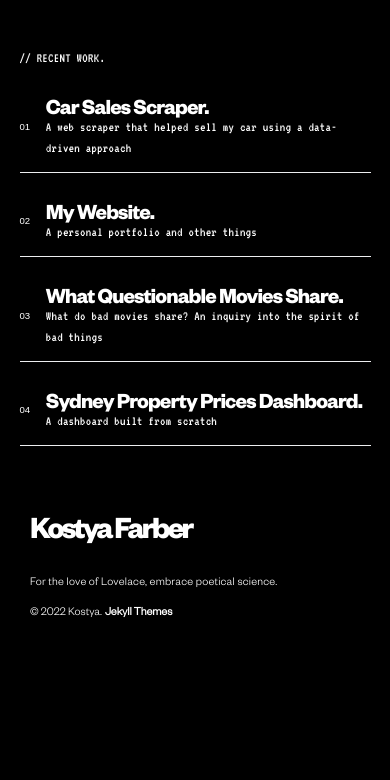
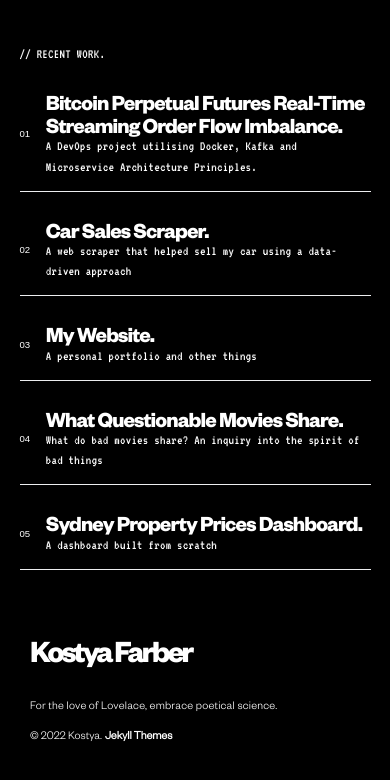
Before and after one commit to kostyafarber/kostyafarber.github.io, a Jekyll site: the page built from docs/index.html, in a window 390 px wide, cut to the strip 814-1622 px from the top of the page. Shown: the top 780 px of the strip. Built offline with Jekyll 4.4.1, drawn with Linux system fonts in a browser that asks for light colours; nearby versions of some CDN libraries; some web fonts are replaced; before the commit the page ends 1498 px from its top, so only the background shows below that; some of the changed lines change nothing that is shown.

Commit message:
add scroll animations and crypto project page.

````diff
--- a/docs/_includes/section__about.html
+++ b/docs/_includes/section__about.html
@@ -3,21 +3,24 @@
 		<h1 class="title_font">Data Analyst <span style="color: #4C60E6;">.</span></h1>
 	</div> -->
 	<div class="title">
-		<h1 class='title_font'>Data Analyst, based in London, with a focus on operating at the intersection of science and <span class='arts' style="color: #4C60E6;"></span></h1>
-		<p>Finding <span style="color: #4C60E6;">elegant</span> solutions to complex problems.</p>
-		<!-- <img src="../images/newton2.gif"> -->
+		<h1 data-aos='fade-right' class='title_font'>Data Analyst, based in London, with a focus on operating at the intersection of science and <span class='arts' style="color: #4C60E6;"></span></h1>
+		<div class='main_subtitle'>
+			<p data-aos="fade-down">Finding <span style="color: #4C60E6;">elegant</span> solutions to complex problems.</p>
+		</div>
 	</div>
 	<div class="title__socials">
-		<img class='me__image' src="../images/me_glitch.gif">
-		{% include component-socials.html %}
+		<img class='me__image' src="../images/me_glitch.gif" data-aos='fade-left'>
+		<div data-aos="fade-up">
+			{% include component-socials.html %}
+		</div>
 	</div>
 </section>
 
 <section class='section_projects'>
-  <p class='project_heading'>// RECENT WORK.</p>
+  <p class='project_heading' data-aos="fade-right">// RECENT WORK.</p>
 	{% for project in site.projects reversed %}
 
-	<div class='project_item'>
+	<div class='project_item' data-aos="fade-in">
 	  <h4 class='project_item_number'>{{ forloop.index | prepend: '00' | slice: -2, 2 }}</h4>
 
 	  <div>
@@ -32,14 +35,27 @@
 
 <script src="https://cdn.jsdelivr.net/npm/typed.js@2.0.12"></script>
 <script src="../js/lax.min.js"></script>
+<script src="https://unpkg.com/aos@next/dist/aos.js"></script>
+<link href="https://unpkg.com/aos@2.3.1/dist/aos.css" rel="stylesheet">
+
+<script>
+
+    AOS.init({
+		easing: 'ease-out-back',
+   		duration: 800,
+   		delay: 300,
+		anchorPlacement: 'top-center'
+	});
+
+</script>
 
 <script>
     window.onload = function () {
-      lax.init()
+	lax.init()
 
     // Add a driver that we use to control our animations
-      lax.addDriver('scrollY', function () {
-      return window.scrollY
+	lax.addDriver('scrollY', function () {
+	return window.scrollY
     })
   }
 </script>
--- a/docs/_layouts/default.html
+++ b/docs/_layouts/default.html
@@ -132,8 +132,8 @@
 	<script src="https://ajax.googleapis.com/ajax/libs/jquery/3.6.0/jquery.min.js"></script>
 	<script src="{{ '/js/plugins-min.js' | relative_url }}"></script>
 	<script src="{{ '/js/made-min.js' | relative_url }}"></script>
-	<link href="https://unpkg.com/aos@2.3.1/dist/aos.css" rel="stylesheet">
-	<script src="https://unpkg.com/aos@2.3.1/dist/aos.js"></script>
+	<script src="https://cdnjs.cloudflare.com/ajax/libs/aos/2.3.4/aos.js" integrity="sha512-A7AYk1fGKX6S2SsHywmPkrnzTZHrgiVT7GcQkLGDe2ev0aWb8zejytzS8wjo7PGEXKqJOrjQ4oORtnimIRZBtw==" crossorigin="anonymous" referrerpolicy="no-referrer"></script>
+	<link rel="stylesheet" href="https://cdnjs.cloudflare.com/ajax/libs/aos/2.3.4/aos.css" integrity="sha512-1cK78a1o+ht2JcaW6g8OXYwqpev9+6GqOkz9xmBN9iUUhIndKtxwILGWYOSibOKjLsEdjyjZvYDq/cZwNeak0w==" crossorigin="anonymous" referrerpolicy="no-referrer" />
 	<script src="https://cdn.jsdelivr.net/npm/typed.js@2.0.12"></script>
 	<script src="https://polyfill.io/v3/polyfill.min.js?features=es6"></script>
 	<script id="MathJax-script" async src="https://cdn.jsdelivr.net/npm/mathjax@3/es5/tex-mml-chtml.js"></script>
--- /dev/null
+++ b/docs/_projects/2022-08-06-crpyto-perpetual-futures-kafka-streaming.md
@@ -0,0 +1,120 @@
+---
+title: Bitcoin Perpetual Futures Real-Time Streaming Order Flow Imbalance.
+layout: projects
+subtitle: A DevOps project utilising Docker, Kafka and Microservice Architecture Principles.
+description: A data science project that explores the Sydney property market across different suburbs using a dataset from Kaggle.
+featured_image: 'kafka-docker-project/kafka.png'
+home_image: 'kafka-docker-project/kafka.png'
+gallery_images:
+    -  'kafka-docker-project/kafka.png'
+project_icons:
+    - ''
+---
+
+<div class=technologies>
+Docker.Kafka.Deribit.Python.Pandas.
+</div>
+
+## Algorithmic Trading
+I originally intended to create an algorithmic trading system based on limit order book (LOB) data. I wanted to trade cryptocurrency **perpetual** futures.
+
+> The Deribit Perpetual is a derivative product similar to a future, however, without an expiry date. The perpetual contract features funding payments. These payments have been introduced to keep the perpetual contract price as close as possible to the underlying crypto price - the Deribit BTC Index.
+
+I also wanted to choose a platform that provides an API where I could access live LOB data. I chose [Deribit](https://www.deribit.com/) as they meet both my needs.
+<br>
+<br>
+
+<p align="center">
+  <img src="../images/projects/kafka-docker-project/deribit-logo.png" alt="Deribit Logo" width='500'/>
+</p>
+<figcaption align = "center"><b>Fig.1 - Deribit's Logo</b></figcaption>
+
+## Python Websocket
+Deribit provides three different interfaces to access the API:
+
+- JSON-RPC over Websocket
+- JSON-RPC over HTTP
+- FIX (Financial Information eXchange)
+
+<p align="center">
+  <img src="../images/projects/kafka-docker-project/websocket-diagram.png" alt="Deribit Logo"/>
+</p>
+<figcaption align = "center"><b>Fig.2 - Websocket Diagram</b></figcaption>
+<br>
+
+I decided to use JSON-RPC over Websocket. JSON-RPC is a light-weight remote procedure call (RPC) protocol. The JSON-RPC specification defines the data structures that are used for the messages that are exchanged between client and server, as well as the rules around their processing. JSON-RPC uses JSON (RFC 4627) as data format.
+
+```python
+{
+    "jsonrpc": "2.0",
+    "id": 8066,
+    "method": "public/ticker",
+    "params": {
+        "instrument": "BTC-24AUG18-6500-P"
+    }
+}
+```
+<figcaption align = "center"><b>Fig.3 - An example of a request message</b></figcaption>
+<br>
+
+I used [this](https://github.com/ElliotP123/Deribit-API_Authentication-Examples/blob/master/JSON-RPC_Websockets/JSON-RPC_Websockets-AuthenticationExample.py) code as a base to create my websocket client in Python to access the live streaming data for the perpetual futures. It handles the authentication and subsequent subscription of the required data.
+
+### Subscription Management
+The subscribe method can be used to subscribe to one or more channels. In most cases the channel name is constructed from a couple of elements. This makes it possible to specify exactly which information is required, and/or the frequency or aggregation level. These elements are considered parameters for the subscription.
+
+For example, when subscribing to the channel `book.BTC-27JUL18.10.20.100ms`, the element `BTC-27JUL18` specifies that the name of the instrument (see naming), 10 means that the results should be grouped to that precision, etc.
+
+### Streaming Order Book Data
+For my purporses I subscribe to the `book.{instrument_name}.{group}.{depth}.{interval}`, which notifies the subscriber about changes to the order book for a certain instrument.
+
+```python
+{
+  "params" : {
+    "data" : {
+      "timestamp" : 1554375447971,
+      "instrument_name" : "ETH-PERPETUAL",
+      "change_id" : 109615,
+      "bids" : [
+        [
+          160,
+          40
+        ]
+      ],
+      "asks" : [
+        [
+          161,
+          20
+        ]
+      ]
+    },
+    "channel" : "book.ETH-PERPETUAL.100.1.100ms"
+  },
+  "method" : "subscription",
+  "jsonrpc" : "2.0"
+}
+```
+
+<figcaption align = "center"><b>Fig.4 - An example notification for Ethereum (ETH).</b></figcaption>
+
+## Limit Order Book
+The objective was to obtain an indicator that could point to the state of the market at a certain point in time. An **order book** is the list of orders that a trading venue uses to record the interest of buyers and sellers in a particular financial instrument.
+
+<p align="center">
+  <img src="../images/projects/kafka-docker-project/lob-diagram.png" alt="Deribit Logo" width='500'/>
+</p>
+<figcaption align = "center"><b>Fig.5 - Limit Order Book Diagram</b></figcaption>
+<br>
+
+## Order Book Imbalance
+The Order Book Imbalance is the difference between the best bid and best ask quantity quotes divided by its sum. Such that,
+<br>
+<br>
+
+\\[ Imb_{t} = \frac{V_{t}^b - V_{t}^a}{V_{t}^b + V_{t}^a} \\]
+
+The Order Book Imbalance measures whether the limit order book is buy or sell heavy. In fact, it is a good predictor of price direction.
+
+## Designing the Architecture
+Having all the groundwork laid in place I went about deciding on how I wanted to design this system. To make things simpler and get my hands dirty with the current trend of microservices, I wanted to use Docker and Kafka to build a simple and scalable ETL pipeline.
+
+### Docker and Kafka
--- a/docs/_sass/_includes/_section__about.scss
+++ b/docs/_sass/_includes/_section__about.scss
@@ -187,3 +187,14 @@
   margin: auto;
   width: 50vw;
 }
+
+.main_subtitle {
+  font-family: VT323;
+  font-size: 1.6em;
+
+  @media only screen and (max-width: 425px) {
+    font-size: .85em;
+
+  }
+
+}
--- a/docs/package.json
+++ b/docs/package.json
@@ -1,5 +1,6 @@
 {
   "dependencies": {
+    "aos": "^2.3.4",
     "highlight.js": "^11.1.0"
   }
 }
````
Also changed, not shown: docs/images/projects/kafka-docker-project/deribit-logo.png (added), docs/images/projects/kafka-docker-project/kafka.png (added), docs/images/projects/kafka-docker-project/lob-diagram.png (added), docs/images/projects/kafka-docker-project/websocket-diagram.png (added), 2 other files.
